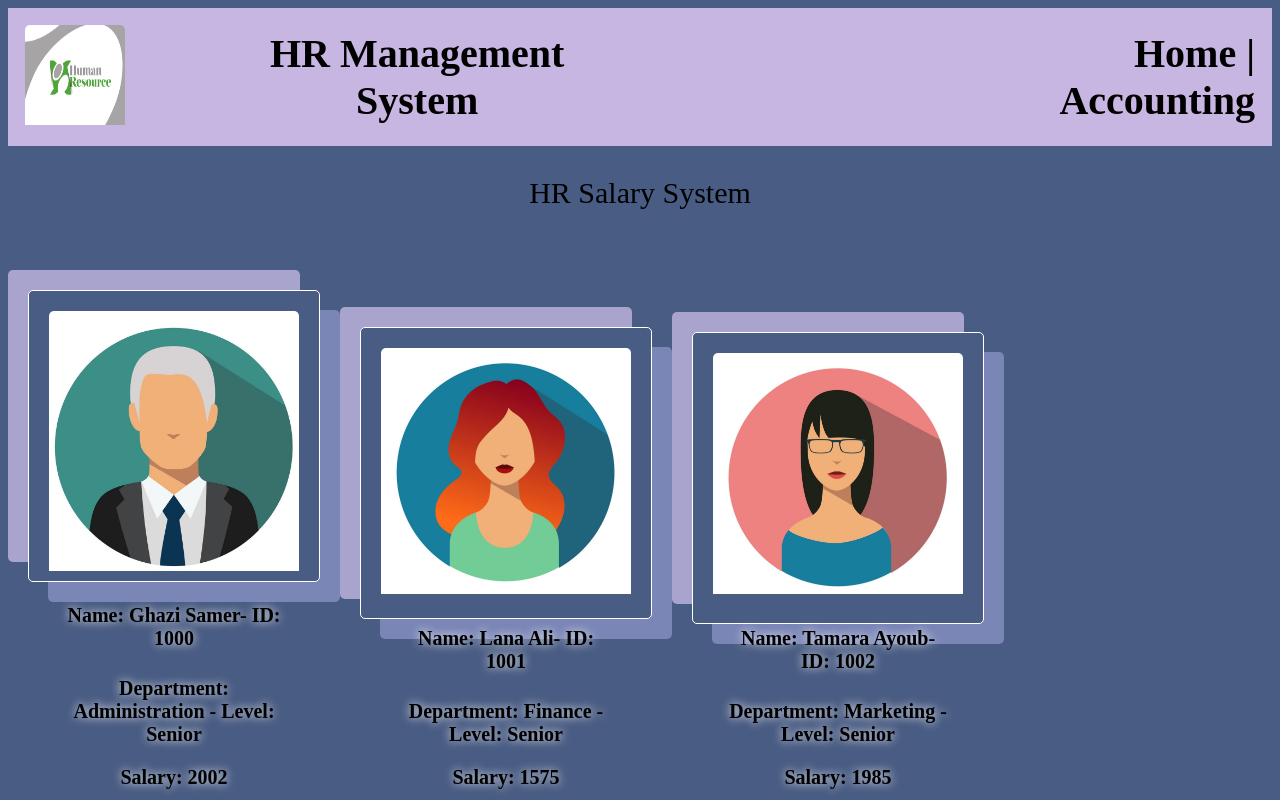
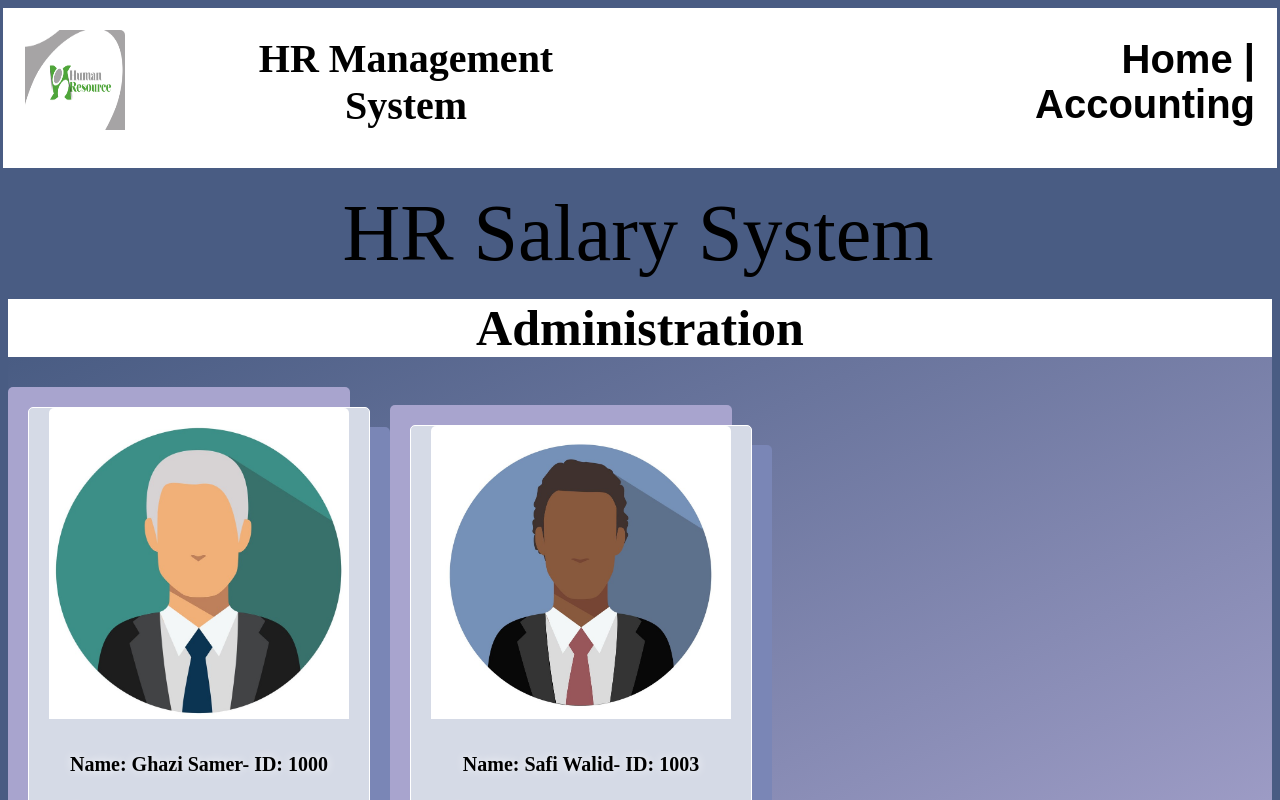
Before and after one commit to zaidalshibi/HR-management-system, a plain HTML site: page index.html in a window 1280 px wide. Shown: the top 800 px of the page. Drawn offline with Linux system fonts and the light colour scheme.

Commit message:
solving task #10

```diff
--- a/app.js
+++ b/app.js
@@ -38,6 +38,8 @@ const hadi_Ahmad = new Employee(1006, "Hadi Ahmad", "Finance", "Mid-Senior", "as
 
 staff.forEach(staff => {
 
+    // creating the grand parent
+
     // creating the parent
     let cards=document.createElement("div");
     cards.setAttribute("class","card");
@@ -60,18 +62,17 @@ staff.forEach(staff => {
     let cardSalary = document.createElement("p");
     cardSalary.textContent=`Salary: ${staff.salary()}`;
 
-    // adding the child to the parent
+    // appending the child to the parent
     card.appendChild(cardTitle);
     card.appendChild(cardText);
     card.appendChild(cardSalary);
-    // adding the child to the parent
+
+    // appending the child to the parent
     cards.appendChild(cardimg);
     cards.appendChild(card);
-    let main=document.getElementsByTagName("main");
-    main[0].appendChild(cards);
 
-
-
+    //  seperation algorithm
+    (staff.departmentName==="Administration") ? document.getElementById("administration").appendChild(cards) : (staff.departmentName==="Finance") ? document.getElementById("finance").appendChild(cards) : (staff.departmentName==="Marketing") ? document.getElementById("marketing").appendChild(cards) : document.getElementById("development").appendChild(cards);
 });
 // Funcions:
 // https://www.w3schools.com/js/js_random.asp
--- a/index.html
+++ b/index.html
@@ -29,53 +29,25 @@
     <main>
         <p id="p">HR Salary System</p>
 
-        <!-- <div class="card">
-            <img src="./assets/Ghazi.jpg" alt="Avatar" style="width:100%">
-            <div class="container">
-              <h4>Ghazi</h4>
-              <p>Interior Designer</p>
-            </div>
-          </div>
-          <div class="card">
-            <img src="./assets/Ghazi.jpg" alt="Avatar" style="width:100%">
-            <div class="container">
-              <h4><b>Ghazi </b></h4>
-              <p>Interior Designer</p>
-            </div>
-          </div><div class="card">
-            <img src="./assets/Ghazi.jpg" alt="Avatar" style="width:100%">
-            <div class="container">
-              <h4><b>Ghazi </b></h4>
-              <p>Interior Designer</p>
-            </div>
-          </div><div class="card">
-            <img src="./assets/Ghazi.jpg" alt="Avatar" style="width:100%">
-            <div class="container">
-              <h4><b>Ghazi </b></h4>
-              <p>Interior Designer</p>
-            </div>
-          </div>
-        </div><div class="card">
-            <img src="./assets/Ghazi.jpg" alt="Avatar" style="width:100%">
-            <div class="container">
-              <h4><b>Ghazi </b></h4>
-              <p>Interior Designer</p>
-            </div>
-          </div>
-        </div><div class="card">
-            <img src="./assets/Ghazi.jpg" alt="Avatar" style="width:100%">
-            <div class="container">
-              <h4><b>Ghazi </b></h4>
-              <p>Interior Designer</p>
-            </div>
-          </div>
-        </div><div class="card">
-            <img src="./assets/Ghazi.jpg" alt="Avatar" style="width:100%">
-            <div class="container">
-              <h4><b>Ghazi </b></h4>
-              <p>Interior Designer</p>
-            </div>
-          </div> -->
+        <div class="dep">Administration</div>
+        <section id="administration">
+        </section>
+
+
+        <div class="dep">Finance</div>
+        <section id="finance">
+        </section>
+
+
+        <div class="dep">Marketing</div>
+        <section id="marketing">
+
+        </section>
+
+
+        <div class="dep">Development</div>
+        <section id="development">
+        </section>
 
     </main>
     <footer>
--- a/style/style.css
+++ b/style/style.css
@@ -1,3 +1,21 @@
+html {
+    background-color: #495C83;
+}
+
+
+/* Logo and Nav bar */
+header {
+    background-color: #ffffff;
+    position: relative;
+    right: 5px;
+    width: 100%;
+    height: 150px;
+    text-align: center;
+    font-size: 15px;
+    margin: 0;
+    padding: 0;
+    border: 5px solid #ffffff;
+}
 #name {
     font-size: 40px;
     text-align: center;
@@ -9,75 +27,95 @@ nav {
     font-style: normal;
     text-align: right;
     margin-left: 300px;
+    overflow: hidden;
+    background-color: rgb(255, 255, 255);
+    font-family: Arial, Helvetica, sans-serif;
 }
 a, a:hover, a:focus, a:active {
     text-decoration: none;
     color: #000;
 }
-
 th {
     padding: 15px;
 }
 td {
     padding: 15px;
 }
-footer {
-    margin-top: 70px;
+
+
+/* HR Salary System */
+#p {
+    font-size: 80px;
     text-align: center;
+    padding: 10px;
+    margin: 10px;
+    width: 100%;
+    position: relative;
+    right: 22px;
 }
-#p {
-    font-size: 30px;
-    text-align: center;
-}
-section {
-    font-size: 25px;
-}
-footer {
-    background-color: #C8B6E2;
-}
-header {
-    background-color: #C8B6E2;
-}
+
+/* Cards */
 .card {
     box-shadow:  20px 20px 0px #7A86B6,
                -20px -20px 0px #A8A4CE;
     border-radius: 58px;
-    background: #495C83;
+    background: #d5dae6;
     transition: 0.3s;
     width: 40%;
     border-radius: 5px;
-    margin: 0 auto;
     align-self: start;
     margin-top: 50px;
     margin-bottom: 20px;
     margin-left: 20px;
     margin-right: 20px;
     padding: 20px;
+    padding-bottom: 0;
+    padding-top: 0;
     text-align: center;
     font-size: 20px;
     font-style: normal;
     font-weight: bold;
     color: #000;
     text-shadow: 0px 0px 10px #fff;
-    height: 250px;
-    width: 250px;
-    justify-content: flex-start;
-    display:inline-block;
+    height: 500px;
+    width: 300px;
+    justify-content: space-evenly;
+    display: inline-block;
     align-items: center;
     border : 1px solid #fff;
-  }
-
+}
 .card:hover {
     box-shadow: 0 8px 16px 0 rgba(0,0,0,0.2);
-  }
-
+}
 img {
     border-radius: 5px 5px 0 0;
-  }
-
+}
 .container {
     padding: 2px 16px;
-  }
-html {
-    background-color: #495C83;
-  }
+}
+
+/* Department seperation */
+#administration, #finance, #marketing, #development {
+    font-size: 25px;
+    font-style: normal;
+    font-weight: bold;
+    color: #000;
+    text-shadow: 0px 0px 10px #fff;
+    background-image: linear-gradient(to bottom right, #495C83, #A8A4CE);
+}
+.dep {
+    font-size: 50px;
+    font-style: normal;
+    font-weight: bold;
+    color: #000;
+    text-shadow: 0px 0px 10px #fff;
+    background-color: rgb(255, 255, 255);
+    text-align: center;
+}
+
+/* Footer */
+footer {
+    width: 100%;
+    text-align: center;
+    font-size: 20px;
+}
```
